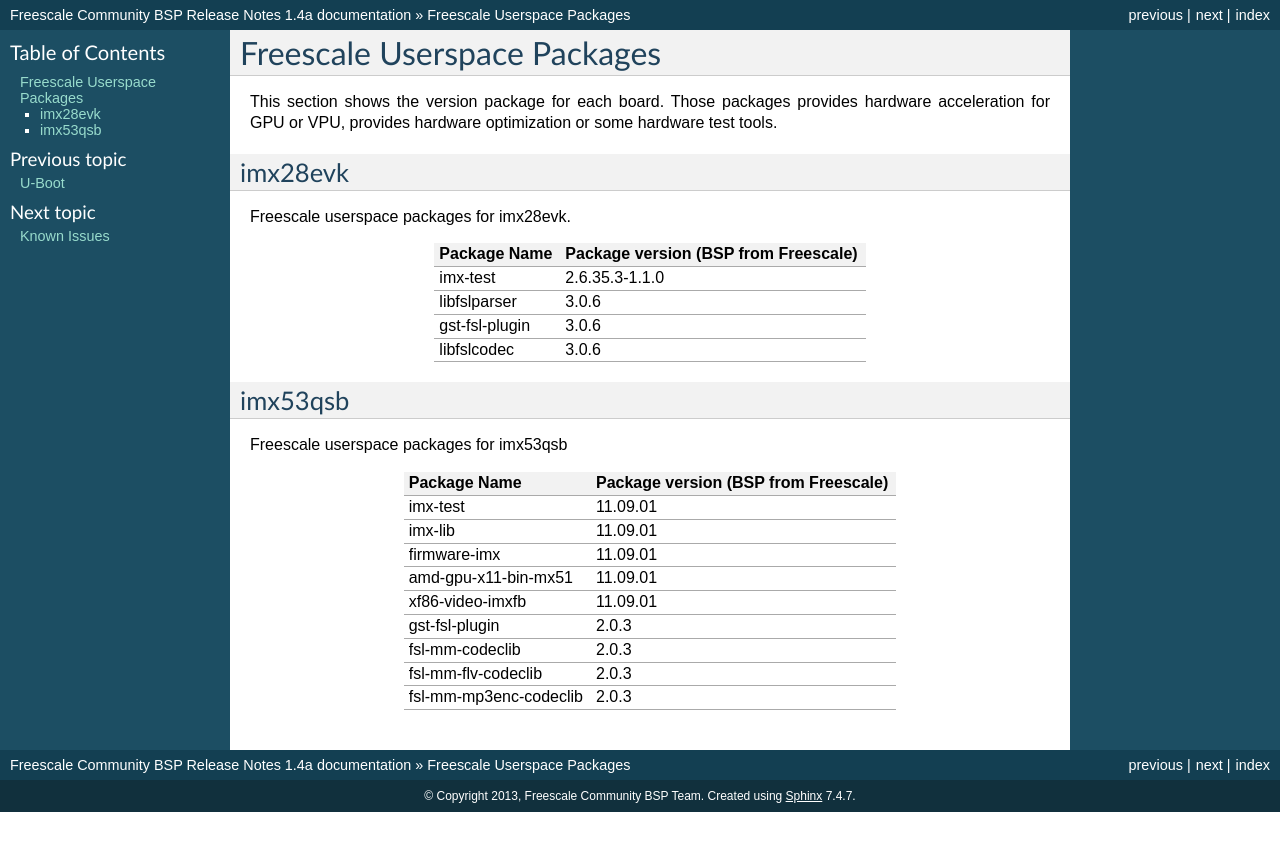
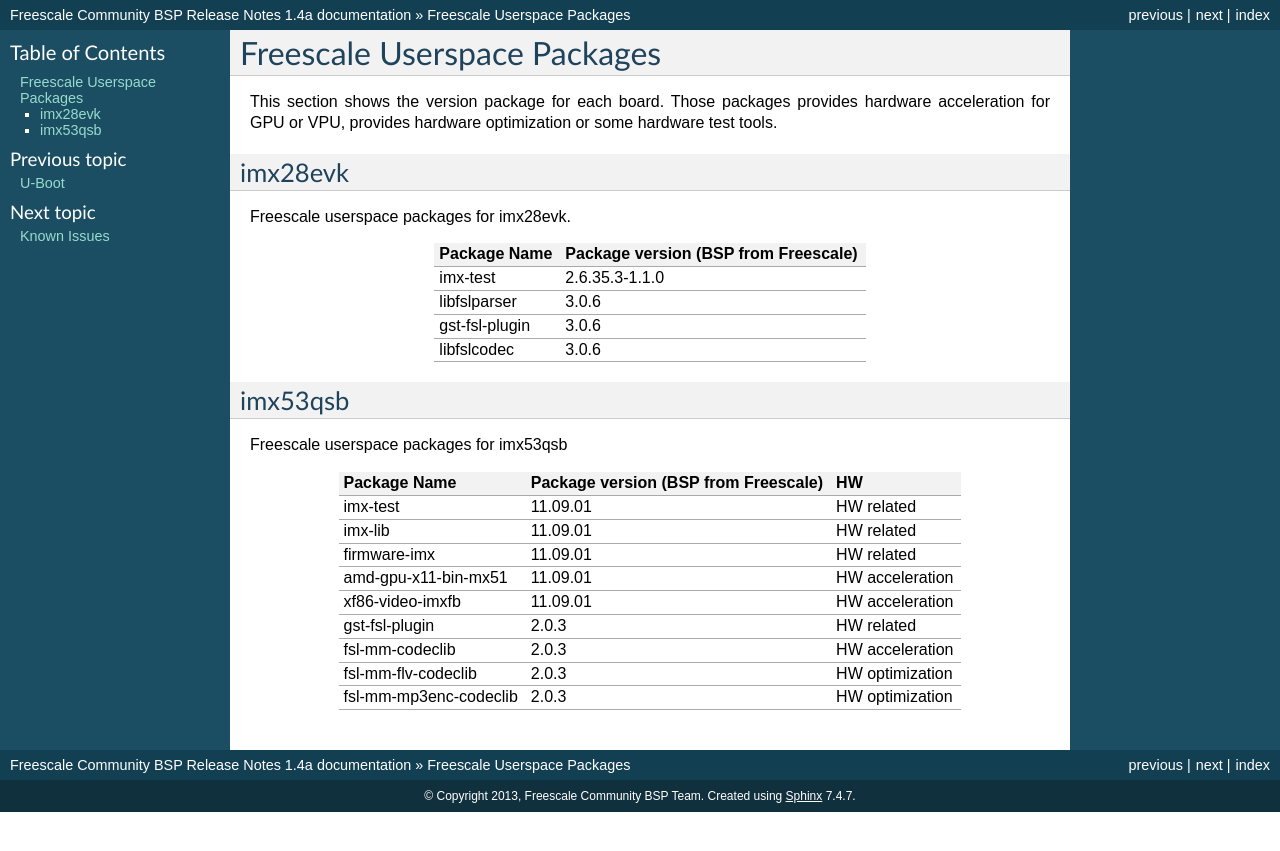
Before and after one commit to Freescale/Documentation, a Sphinx documentation site: the page built from release-notes/source/fsl-userspace-pkg.rst, in a window 1280 px wide. Shown: the top 851 px of the page. Built offline with Sphinx 7.4.7, drawn with Linux system fonts in a browser that asks for light colours; some of the changed lines change nothing that is shown.

Commit message:
fsl-pkg-imx53qsb: Use FSL userspace package instead
Use Freescale Userspace Package instead of Hardware
Acceleration because some of packages in fact does
not provide hardware acceleration although every
package is related with hardware anyway.

Add a column to show how package is related with
hardware: {acceleration, optimization, related}

Signed-off-by: Daiane Angolini <daiane.angolini@freescale.com>

```diff
--- /dev/null
+++ b/release-notes/source/fsl-pkg-imx53qsb.inc
@@ -0,0 +1,13 @@
+========================     =====================================   ================
+Package Name                 Package version (BSP from Freescale)     HW
+========================     =====================================   ================
+imx-test                     11.09.01                                HW related
+imx-lib                      11.09.01                                HW related
+firmware-imx                 11.09.01                                HW related
+amd-gpu-x11-bin-mx51         11.09.01                                HW acceleration
+xf86-video-imxfb             11.09.01                                HW acceleration
+gst-fsl-plugin               2.0.3                                   HW related
+fsl-mm-codeclib              2.0.3                                   HW acceleration
+fsl-mm-flv-codeclib          2.0.3                                   HW optimization
+fsl-mm-mp3enc-codeclib       2.0.3                                   HW optimization
+========================     =====================================   ================
--- a/release-notes/source/fsl-userspace-pkg.rst
+++ b/release-notes/source/fsl-userspace-pkg.rst
@@ -17,4 +17,4 @@
 --------
 Freescale userspace packages for imx53qsb
 
-.. include:: hw-acc-imx53qsb.inc
+.. include:: fsl-pkg-imx53qsb.inc
--- a/release-notes/source/hw-acc-imx53qsb.inc
+++ /dev/null
@@ -1,13 +0,0 @@
-========================     =====================================
-Package Name                 Package version (BSP from Freescale)
-========================     =====================================
-imx-test                     11.09.01
-imx-lib                      11.09.01
-firmware-imx                 11.09.01
-amd-gpu-x11-bin-mx51         11.09.01
-xf86-video-imxfb             11.09.01
-gst-fsl-plugin               2.0.3
-fsl-mm-codeclib              2.0.3
-fsl-mm-flv-codeclib          2.0.3
-fsl-mm-mp3enc-codeclib       2.0.3
-========================     =====================================
```
